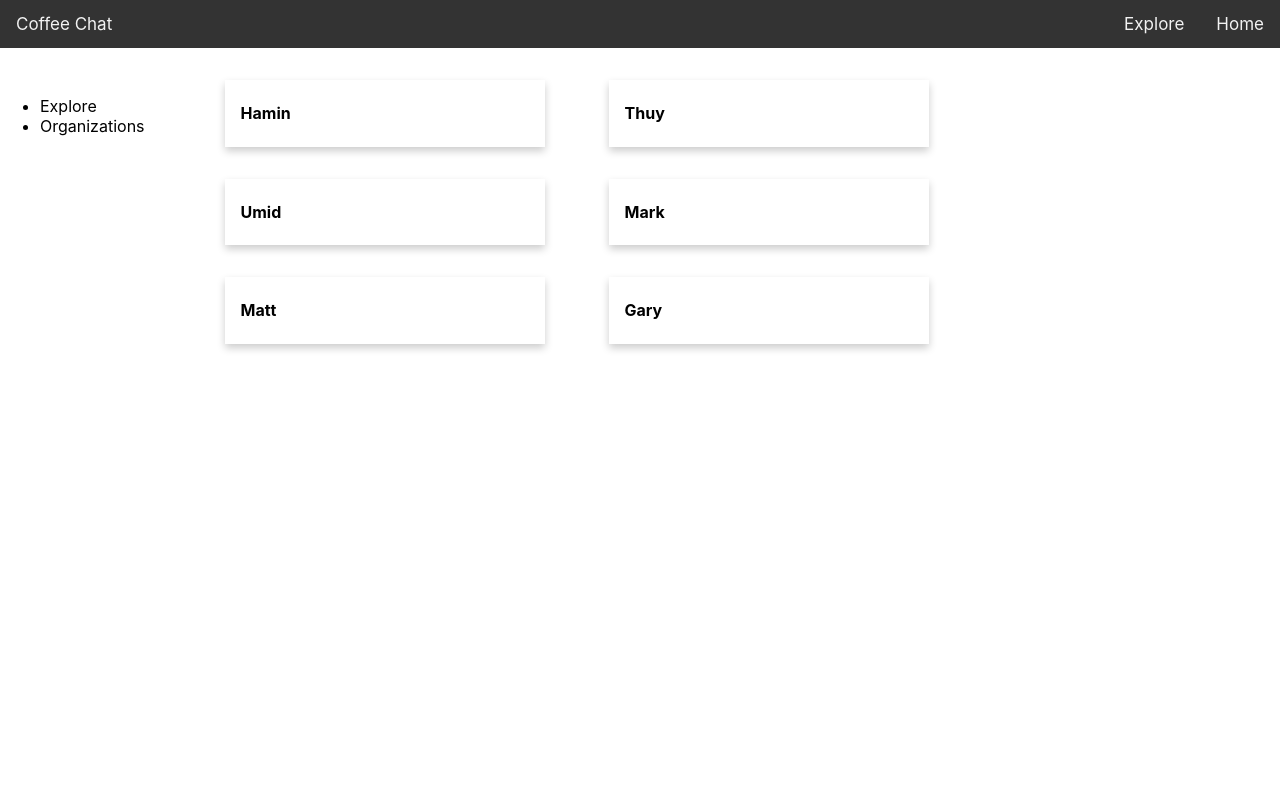
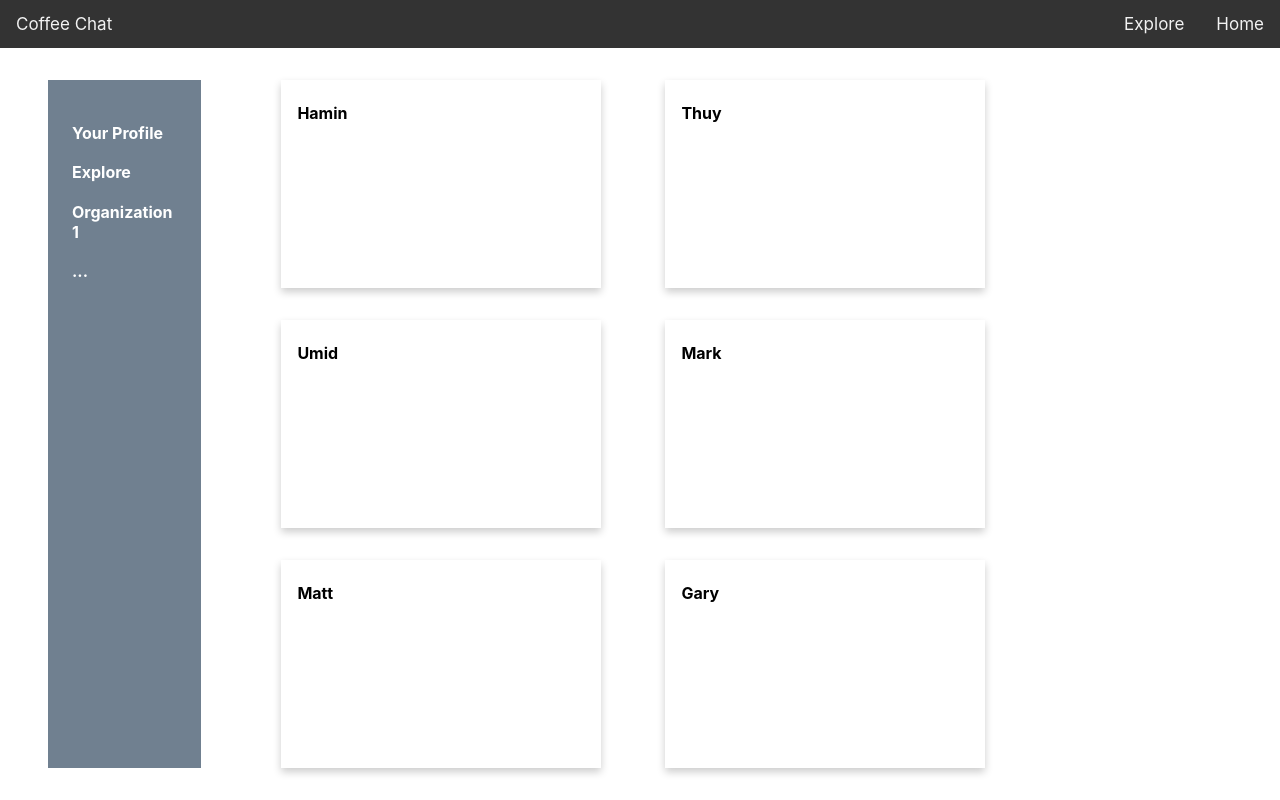
Before and after one commit to HaminLeee/coffee-chat, a React (Create React App) app in the folder client/: page / in a window 1280 px wide. Built offline with nearby package versions, Linux system fonts and the light colour scheme.

Commit message:
Add progress to #1 #2 #3, sidebar implementation

```diff
--- a/client/src/components/Sidebar.js
+++ b/client/src/components/Sidebar.js
@@ -1,16 +1,19 @@
 import React, { Component } from 'react';
 
 class Sidebar extends Component {
+     state = {
+          menuList: ['Your Profile', 'Explore', 'Organization 1', '...']
+     }
      render() {
+          const menus = this.state.menuList.map(menu => {
+               return (
+                    <li className="sideBarMenu">{menu}</li>
+               )
+          })
           return (
                <div className="sideBar">
-                    <ul>
-                         <li>
-                              Explore
-                         </li>
-                         <li>
-                              Organizations
-                         </li>
+                    <ul className="sideBarMenuList">
+                         {menus}
                     </ul>
 
                </div>
--- a/client/src/index.css
+++ b/client/src/index.css
@@ -13,16 +13,13 @@ code {
 }
 
 
-/*
- ====================== Navbar CSS =======================
-*/
-/* Add a black background color to the top navigation */
+
+/* Navbar component */
 .nav {
   background-color: #333;
   overflow: hidden;
 }
 
-/* Style the links inside the navigation bar */
 .nav a:first-child {
   float: left;
 }
@@ -41,13 +38,11 @@ code {
   font-size: 17px;
 }
 
-/* Change the color of links on hover */
 .nav a:not(:first-child):hover {
   background-color: #ddd;
   color: black;
 }
 
-/* Add a color to the active/current link */
 .nav a.active {
   background-color: #196f76;
   color: white;
@@ -57,6 +52,7 @@ code {
   width: 100rem;
 }
 
+/* Card Component */
 .userCard {
   box-shadow: 0 4px 8px 0 rgba(0,0,0,0.2);
   transition: 0.3s;
@@ -75,15 +71,41 @@ code {
   flex-wrap: wrap;
 }
 
+
+/* Sidebar Component */
 .sideBar {
-  height: 80%;
+  height: 40rem;
   width: 10rem;
   margin-top: 2rem;
   margin-right: 3rem;
+  background-color: 		#708090; /* Black */
+  margin-left: 3rem;
+  padding: 1.5rem;
   /* position: fixed; */
   /* left: 2rem; */
 }
+.sideBar a {
+  text-decoration: none;
+  font-size: 25px;
+  color: white;
+  display: flex;
+}
+.sideBarMenu {
+  margin-top:1rem;
+  font-weight: bold;
+  margin-right: 0.3rem;
+  margin-top:1.2rem;
+  color: white;
+}
+.sideBarMenuList {
+  margin: 0;
+  padding: 0;
+  list-style-type: none;
+}
 
+
+
+/* Containers */
 .pageContainer {
   display: flex;
 
```
